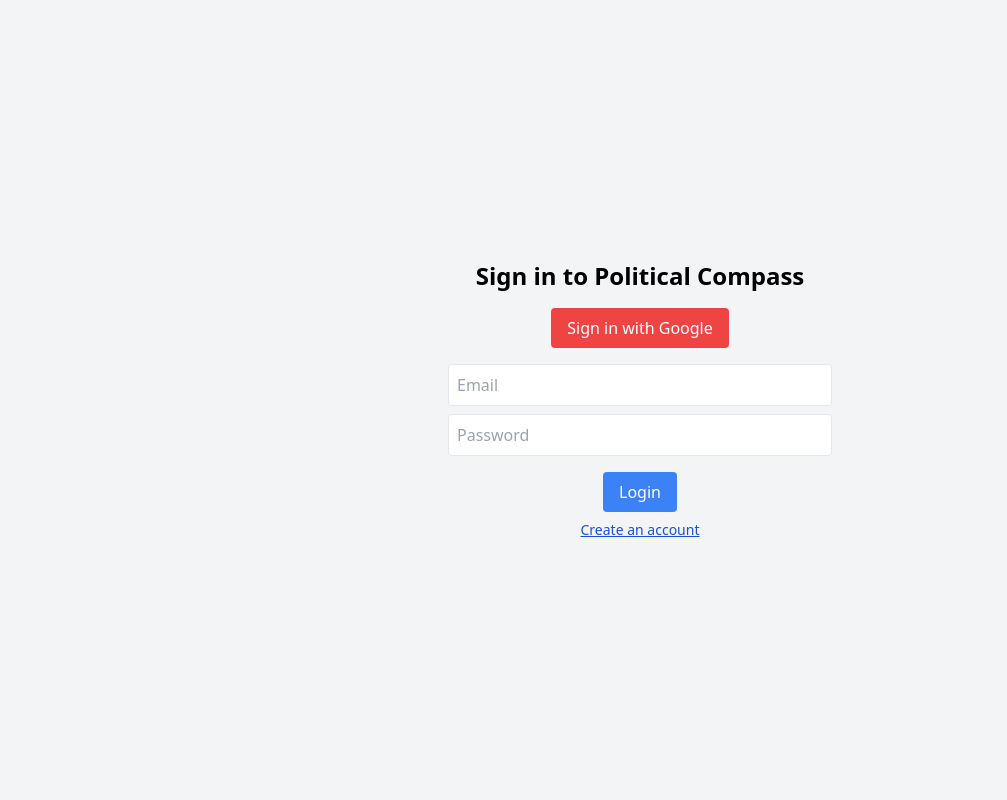
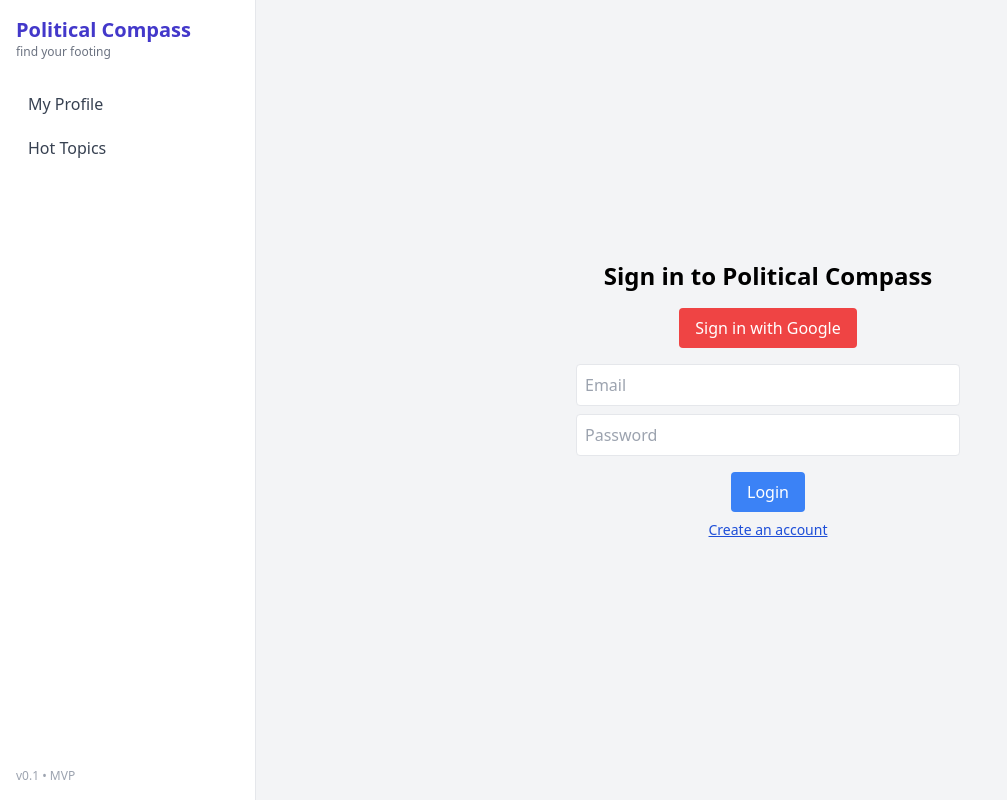
Before and after one commit to HumzaR/political-compass-clean, a Next.js app: page /login in a window 1280 px wide. Shown: the whole page, without its empty margins (0-1007 px from the left). Built offline with nearby package versions, Linux system fonts and the light colour scheme.

Commit message:
UI: add fixed left sidebar (Profile, Hot Topics) on all pages except home

```diff
--- /dev/null
+++ b/components/SidebarLayout.js
@@ -0,0 +1,58 @@
+// components/SidebarLayout.js
+import Link from "next/link";
+import { useRouter } from "next/router";
+
+export default function SidebarLayout({ children }) {
+  const router = useRouter();
+
+  const NavLink = ({ href, label, icon = null }) => {
+    const active = router.pathname === href;
+    return (
+      <Link
+        href={href}
+        className={[
+          "flex items-center gap-3 px-3 py-2 rounded-lg transition",
+          active
+            ? "bg-indigo-50 text-indigo-700 font-semibold"
+            : "text-gray-700 hover:bg-gray-100",
+        ].join(" ")}
+      >
+        {icon}
+        <span>{label}</span>
+      </Link>
+    );
+  };
+
+  return (
+    <div className="min-h-screen bg-gray-50 md:pl-64">
+      {/* Sidebar (fixed on left, hidden on small screens) */}
+      <aside className="hidden md:flex fixed inset-y-0 left-0 w-64 border-r bg-white">
+        <div className="flex flex-col w-full h-full p-4">
+          {/* Brand */}
+          <div className="mb-6">
+            <Link href="/" className="block">
+              <div className="text-xl font-bold text-indigo-700">Political Compass</div>
+              <div className="text-xs text-gray-500">find your footing</div>
+            </Link>
+          </div>
+
+          {/* Nav */}
+          <nav className="flex flex-col gap-1">
+            <NavLink href="/profile" label="My Profile" />
+            <NavLink href="/hot-topics" label="Hot Topics" />
+          </nav>
+
+          {/* Footer spacer */}
+          <div className="mt-auto pt-4 text-xs text-gray-400">
+            v0.1 • MVP
+          </div>
+        </div>
+      </aside>
+
+      {/* Main content */}
+      <main className="min-h-screen">
+        {children}
+      </main>
+    </div>
+  );
+}
--- a/pages/_app.js
+++ b/pages/_app.js
@@ -1,7 +1,20 @@
-import '../styles/globals.css'
+// pages/_app.js
+import "../styles/globals.css";
+import { useRouter } from "next/router";
+import SidebarLayout from "../components/SidebarLayout";
 
 function MyApp({ Component, pageProps }) {
-  return <Component {...pageProps} />
+  const router = useRouter();
+
+  // Do NOT show the sidebar on the home page
+  const noSidebar = router.pathname === "/";
+
+  // If a page sets its own layout, respect it
+  const getLayout =
+    Component.getLayout ||
+    ((page) => (noSidebar ? page : <SidebarLayout>{page}</SidebarLayout>));
+
+  return getLayout(<Component {...pageProps} />);
 }
 
-export default MyApp
+export default MyApp;
```
